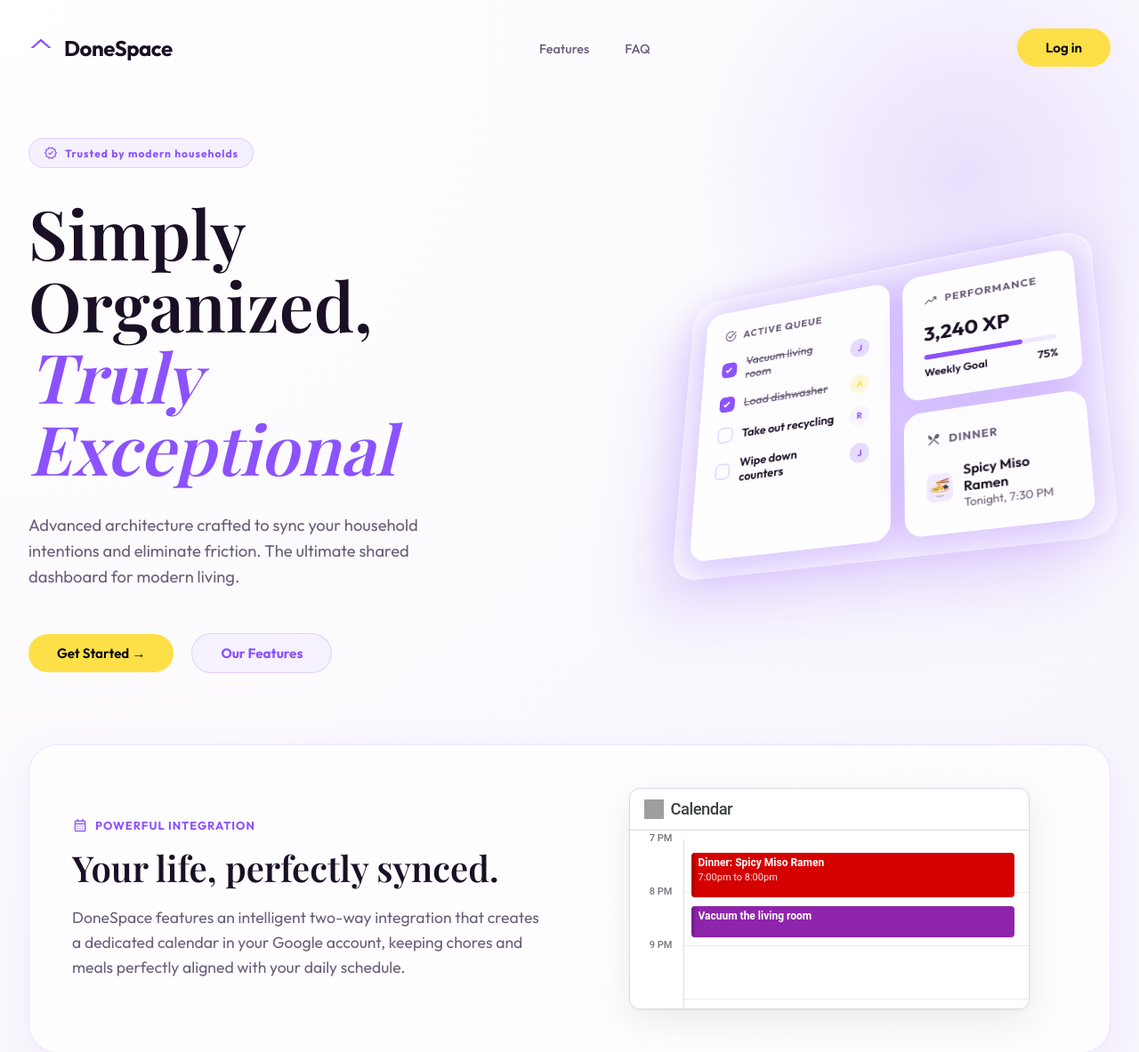
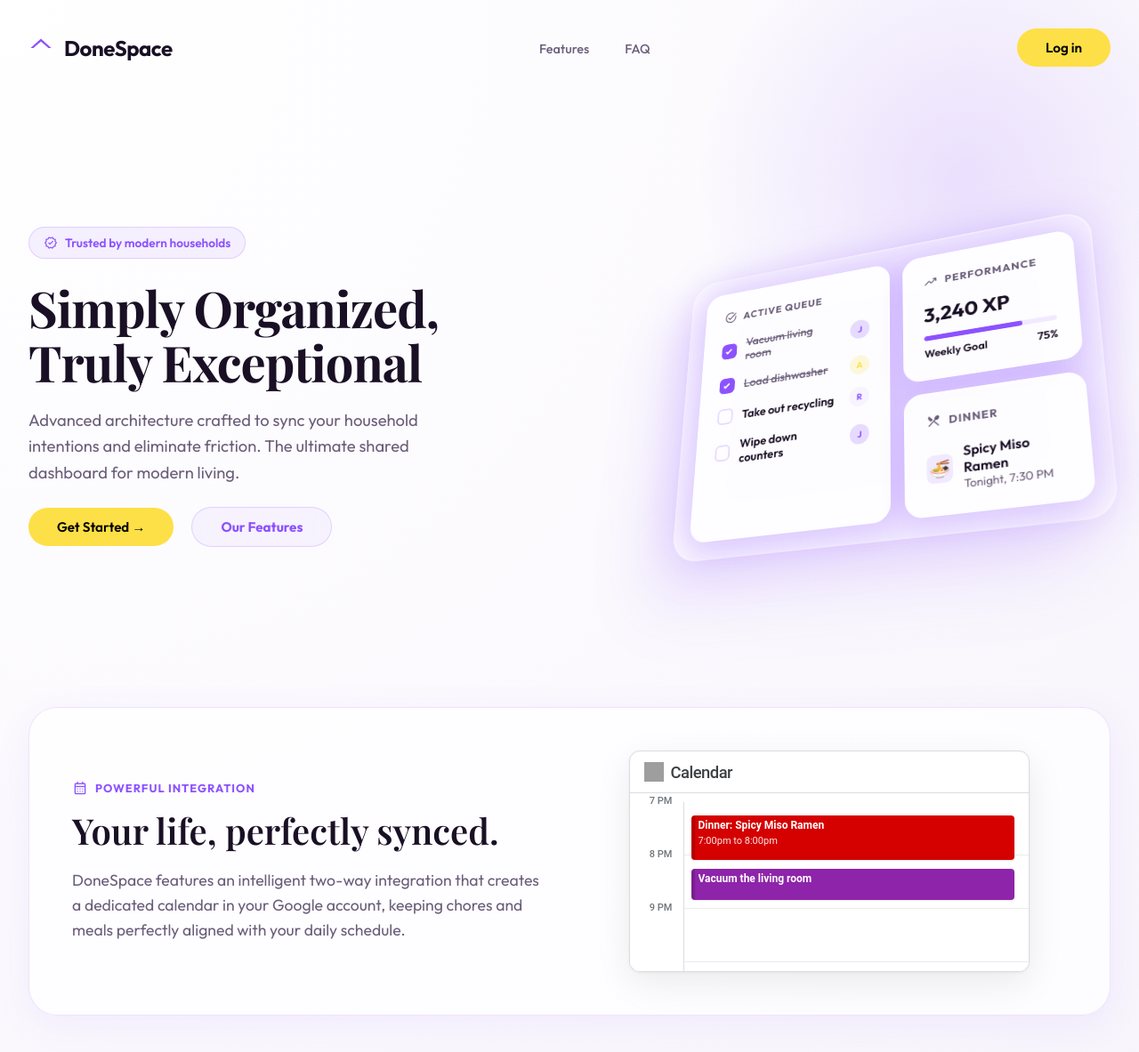
Before and after one commit to Mahdi0Jafari/donespace, a Flask app: page / in a window 1280 px wide. Shown: the top 1183 px of the page at 89% size. Run offline with Flask 3, Linux system fonts and the light colour scheme; some web fonts are replaced; grey boxes are pictures that could not be loaded.

Commit message:
style: reduce hero spacing to ensure CTA buttons are above the fold

```diff
--- a/frontend/templates/landing.html
+++ b/frontend/templates/landing.html
@@ -204,18 +204,35 @@
 
         .hero-left { max-width: 600px; }
         .hero-badge {
-            background: rgba(140, 82, 255, 0.08); border: 1px solid rgba(140, 82, 255, 0.2);
-            padding: 8px 16px; border-radius: 100px; font-size: 0.75rem; font-weight: 700;
-            letter-spacing: 1px; color: var(--brand-purple); margin-bottom: 32px; display: inline-flex; align-items: center; gap: 8px;
+            display: inline-flex;
+            align-items: center;
+            gap: 8px;
+            padding: 8px 16px;
+            background: rgba(140, 82, 255, 0.08);
+            border: 1px solid rgba(140, 82, 255, 0.2);
+            border-radius: 100px;
+            color: var(--brand-purple);
+            font-weight: 600;
+            font-size: 0.85rem;
+            margin-bottom: 24px;
         }
         .hero-title {
-            font-family: var(--font-heading); font-size: clamp(3.5rem, 6vw, 5.5rem);
-            font-weight: 600; line-height: 1.05; margin-bottom: 32px; color: var(--text-main);
+            font-size: 3.5rem;
+            font-family: var(--font-heading);
+            font-weight: 700;
+            line-height: 1.1;
+            margin-bottom: 20px;
+            color: var(--text-main);
+            letter-spacing: -1px;
         }
-        .hero-title span.italic { font-style: italic; color: var(--brand-purple); }
+        .hero-title i {
+            font-family: var(--font-heading);
+            color: var(--brand-purple);
+            font-style: italic;
+        }
 
         .hero-subtitle {
-            font-size: 1.15rem; color: var(--text-muted); line-height: 1.6; margin-bottom: 48px; font-weight: 400; max-width: 500px;
+            font-size: 1.15rem; color: var(--text-muted); line-height: 1.6; margin-bottom: 24px; font-weight: 400; max-width: 500px;
         }
 
         .hero-actions { display: flex; gap: 20px; align-items: center; }
```
